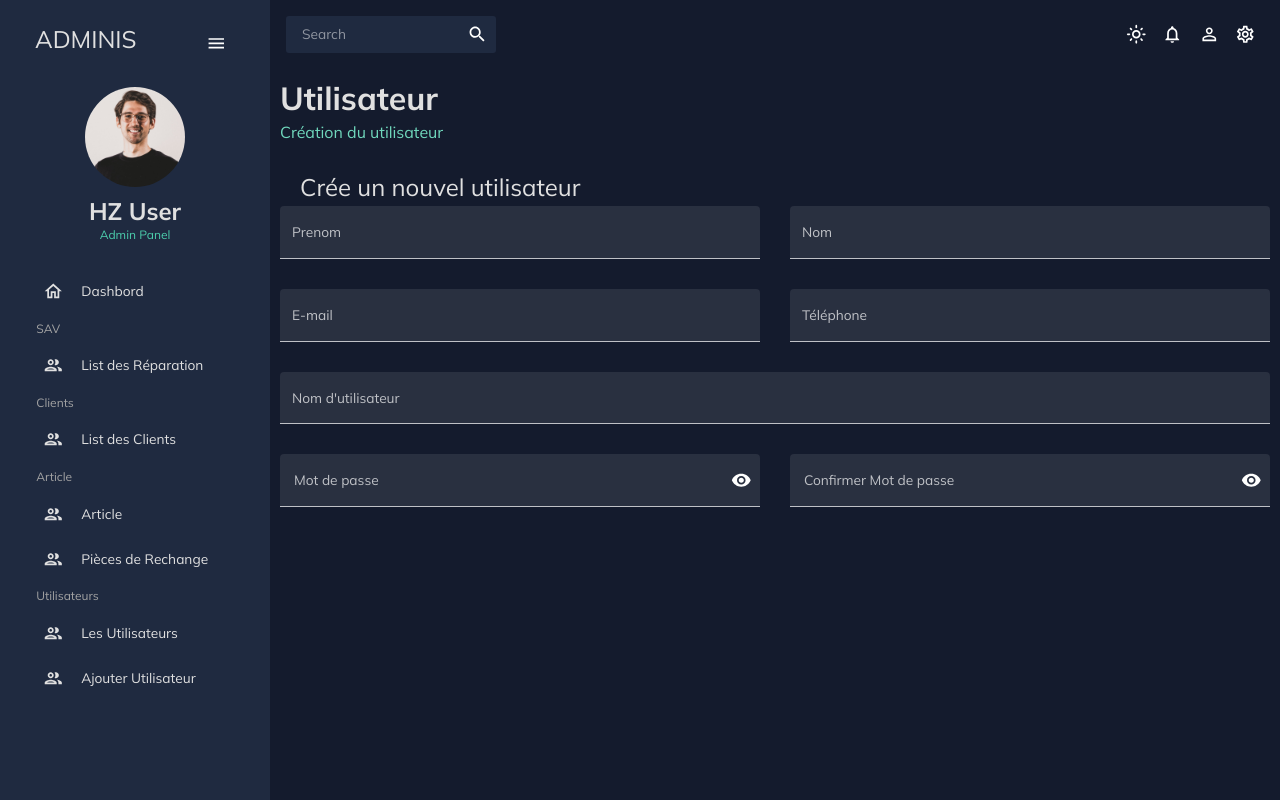
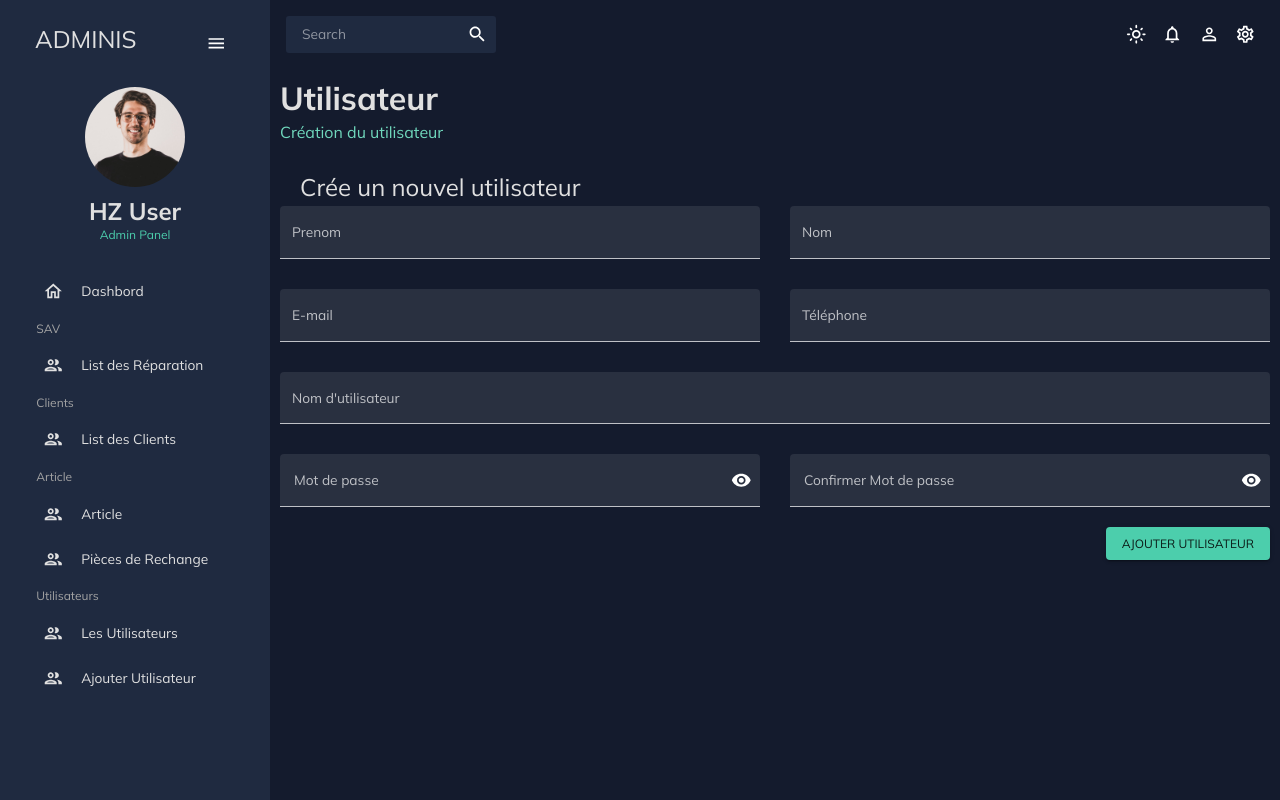
Before and after one commit to HamzaZeroual2/gms, a React (Create React App) app: page /Ajouterutilisateur in a window 1280 px wide. Built offline with nearby package versions, Linux system fonts and the light colour scheme.

Commit message:
button add user

```diff
--- a/src/scenes/Users/CreateUser.js
+++ b/src/scenes/Users/CreateUser.js
@@ -229,9 +229,11 @@
                     }
                   />
                   </FormControl>
-
-
-
+              </Box>
+              <Box display="flex" justifyContent="end" mt="20px">
+                    <Button type='submit' color='secondary' variant='contained'>
+                      Ajouter Utilisateur
+                    </Button>
               </Box>
             </form>
 
```
